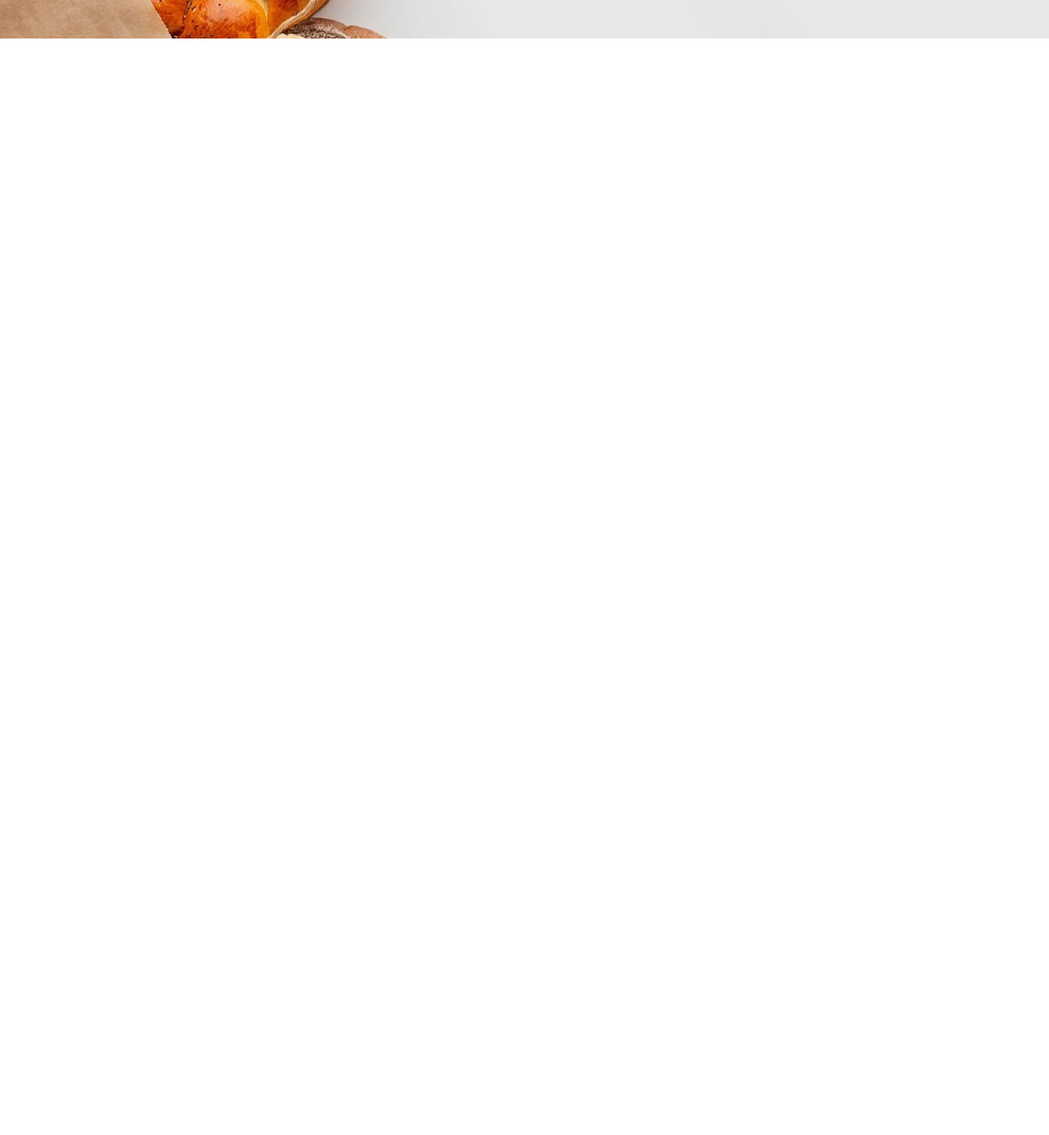
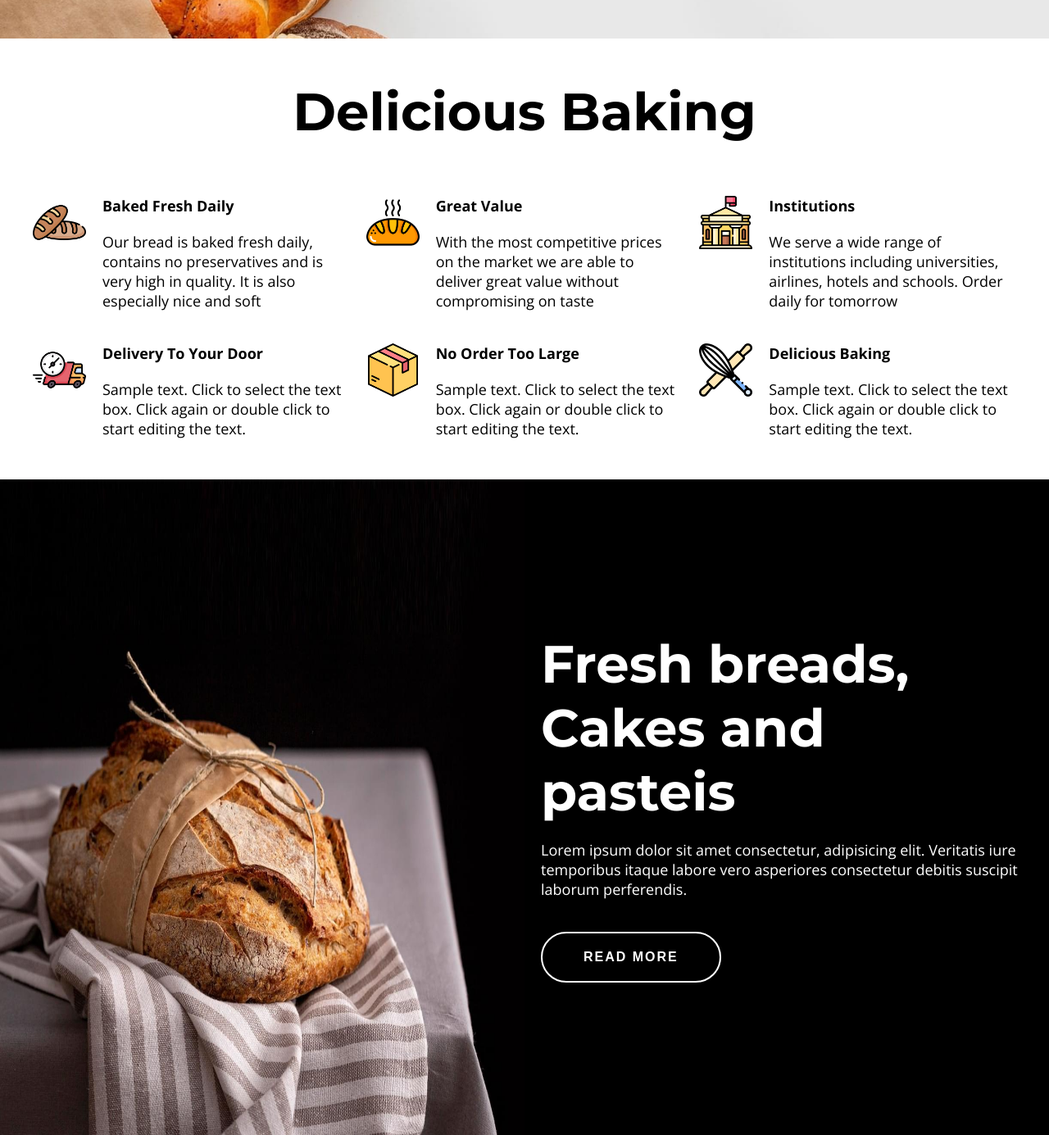
Before and after one commit to Yuireising-Ngalung/Project-3, a plain HTML site: page index.html in a window 1280 px wide. Shown: the part 593-1978 px from the top of the page at 82% size. Before the commit the page ends 800 px from the top, so only its background shows below. Drawn offline with nearby package versions, Linux system fonts and the light colour scheme.

Commit message:
pasties-section

```diff
--- a/index.html
+++ b/index.html
@@ -35,5 +35,97 @@
         </div>
       </div>
     </section>
+
+    <!-- ==============BAKING SECTION============== -->
+    <section>
+      <div class="container">
+        <h2 class="heading-text">Delicious Baking</h2>
+        <div class="baking-container-wrapper">
+          <div class="baking-grid">
+            <div class="baking-flex">
+              <img src="./images/1.png" alt="" class="baking-image" />
+              <div class="baking-flex-description">
+                <p class="text-bold">Baked Fresh Daily</p>
+                <p class="baking-desc">
+                  Our bread is baked fresh daily, contains no preservatives and
+                  is very high in quality. It is also especially nice and soft
+                </p>
+              </div>
+            </div>
+            <div class="baking-flex">
+              <img src="./images/2.png" alt="" class="baking-image" />
+              <div class="baking-flex-description">
+                <p class="text-bold">Great Value</p>
+                <p class="baking-desc">
+                  With the most competitive prices on the market we are able to
+                  deliver great value without compromising on taste
+                </p>
+              </div>
+            </div>
+            <div class="baking-flex">
+              <img src="./images/3.png" alt="" class="baking-image" />
+              <div class="baking-flex-description">
+                <p class="text-bold">Institutions</p>
+                <p class="baking-desc">
+                  We serve a wide range of institutions including universities,
+                  airlines, hotels and schools. Order daily for tomorrow
+                </p>
+              </div>
+            </div>
+            <div class="baking-flex">
+              <img src="./images/4.png" alt="" class="baking-image" />
+              <div class="baking-flex-description">
+                <p class="text-bold">Delivery To Your Door</p>
+                <p class="baking-desc">
+                  Sample text. Click to select the text box. Click again or
+                  double click to start editing the text.
+                </p>
+              </div>
+            </div>
+            <div class="baking-flex">
+              <img src="./images/5.png" alt="" class="baking-image" />
+              <div class="baking-flex-description">
+                <p class="text-bold">No Order Too Large</p>
+                <p class="baking-desc">
+                  Sample text. Click to select the text box. Click again or
+                  double click to start editing the text.
+                </p>
+              </div>
+            </div>
+            <div class="baking-flex">
+              <img src="./images/6.png" alt="" class="baking-image" />
+              <div class="baking-flex-description">
+                <p class="text-bold">Delicious Baking</p>
+                <p class="baking-desc">
+                  Sample text. Click to select the text box. Click again or
+                  double click to start editing the text.
+                </p>
+              </div>
+            </div>
+          </div>
+        </div>
+      </div>
+    </section>
+
+    <!-- ==============PASTIES SECTION============== -->
+    <section class="pasties-section">
+      <div class="pasties-image">
+        <img src="./images/background-image-2.jpg" alt="" />
+      </div>
+      <div class="pasties-inner-container">
+        <h2>
+          Fresh breads,<br />
+          Cakes and <br />
+          pasteis
+        </h2>
+        <p>
+          Lorem ipsum dolor sit amet consectetur, adipisicing elit. Veritatis
+          iure temporibus itaque labore vero asperiores consectetur debitis
+          suscipit laborum perferendis.
+        </p>
+
+        <button class="button-1">Read more</button>
+      </div>
+    </section>
   </body>
 </html>
--- a/style.css
+++ b/style.css
@@ -10,7 +10,7 @@
 }
 
 section {
-  padding: 50px 0;
+  padding: 50px 20px;
 }
 
 .container {
@@ -24,6 +24,10 @@ section {
   margin-bottom: 0.8rem;
 }
 
+h2 {
+  font-family: "Montserrat", sans-serif;
+}
+
 .text-bold {
   font-weight: bold;
 }
@@ -31,6 +35,24 @@ section {
 p {
   font-family: "Open Sans", sans-serif;
   font-size: 18px;
+}
+
+.button-1 {
+  padding: 20px 50px;
+  border-radius: 5rem;
+  background: transparent;
+  border: 2px solid white;
+  color: white;
+  font-size: 1rem;
+  font-weight: bold;
+  text-transform: uppercase;
+  letter-spacing: 2px;
+  margin-top: 20px;
+}
+
+.button-1:hover {
+  background-color: white;
+  color: black;
 }
 
 /* =============HERO SECTION=============== */
@@ -55,6 +77,12 @@ p {
 
 .hero-container {
   max-width: 50%;
+}
+
+@media screen and (max-width: 400px) {
+  .hero-container {
+    max-width: 100% !important;
+  }
 }
 
 .hero-container h1 {
@@ -118,3 +146,98 @@ p {
   text-decoration: none;
   border-bottom: 1px solid orange;
 }
+/* ===============BAKING SECTION============= */
+
+.heading-text {
+  text-align: center;
+  font-weight: bold;
+  font-size: 4rem;
+  font-family: "Montserrat", sans-serif;
+}
+
+.baking-container-wrapper {
+  margin-top: 4rem;
+}
+
+.baking-grid {
+  display: grid;
+  grid-template-columns: repeat(3, 1fr);
+  column-gap: 20px;
+  row-gap: 40px;
+}
+
+@media screen and (max-width: 991px) {
+  .baking-grid {
+    grid-template-columns: repeat(2, 1fr);
+  }
+}
+
+@media screen and (max-width: 575px) {
+  .baking-grid {
+    grid-template-columns: 1fr;
+    padding: 30px;
+  }
+}
+
+.baking-flex {
+  display: flex;
+  gap: 20px;
+}
+
+.baking-flex .baking-image {
+  height: 65px;
+  width: 65px;
+}
+
+.baking-desc {
+  margin-top: 20px;
+}
+
+/* =============PASTIES SECTION================ */
+.pasties-section {
+  display: flex;
+  padding: 0 !important;
+  height: 100vh;
+}
+
+@media screen and (max-width: 991px) {
+  .pasties-section {
+    flex-wrap: wrap-reverse;
+    height: fit-content !important;
+  }
+  .pasties-image {
+    width: 100% !important;
+
+    img {
+      width: 100% !important;
+    }
+  }
+
+  .pasties-inner-container {
+    width: 100% !important;
+  }
+}
+
+.pasties-image {
+  width: 50%;
+}
+
+.pasties-section img {
+  width: 100%;
+  height: 100%;
+}
+.pasties-inner-container {
+  background-color: black;
+  display: flex;
+  justify-content: center;
+  flex-direction: column;
+  align-items: flex-start;
+  gap: 20px;
+  color: white;
+  padding: 20px;
+  width: 50%;
+}
+
+.pasties-inner-container h2 {
+  font-size: 4rem;
+}
```
